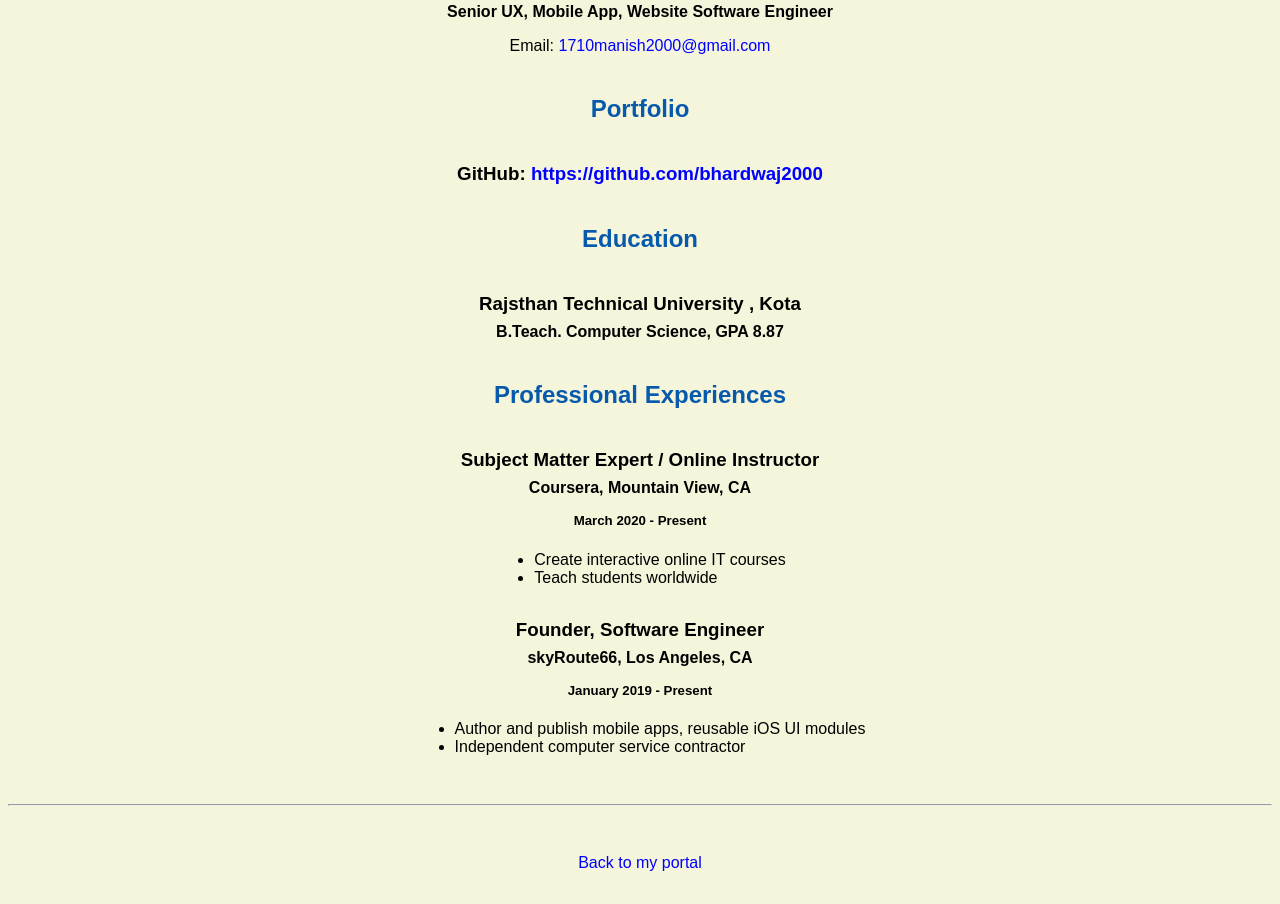
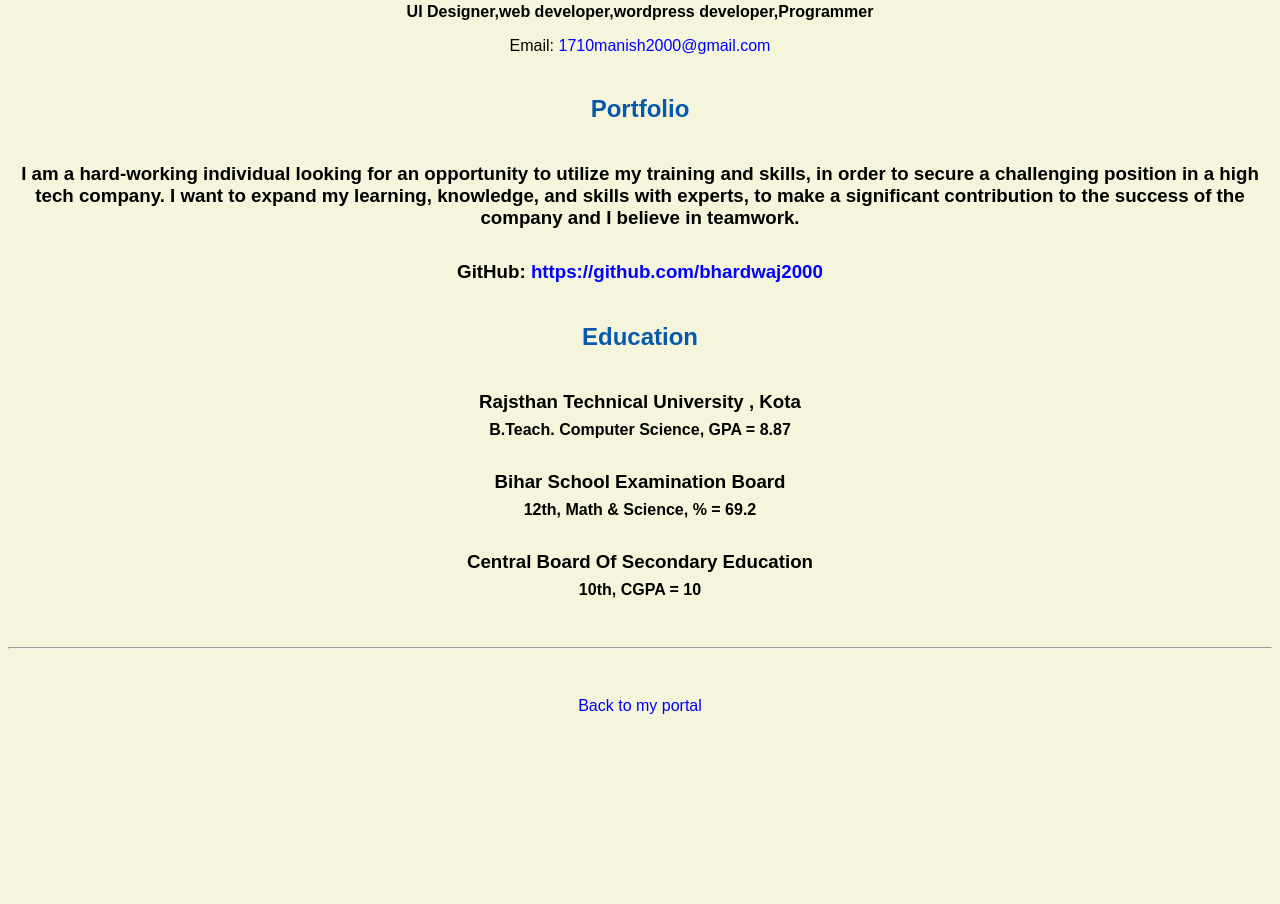
Before and after one commit to bhardwaj2000/bhardwaj2000.github.io, a plain HTML site: page resume.html in a window 1280 px wide. Shown: the part 870-1774 px from the top of the page. After the commit the page ends 1617 px from the top, so only its background shows below. Drawn offline with Linux system fonts and the light colour scheme.

Commit message:
Update resume.html

```diff
--- a/resume.html
+++ b/resume.html
@@ -26,36 +26,24 @@
 
 
     <h1>Manish Kumar's portal</h1>
-    <h4>Senior UX, Mobile App, Website Software Engineer</h4>
+    <h4>UI Designer,web developer,wordpress developer,Programmer</h4>
 
     <p>Email: <a href="mailto:1710manish2000@gmail.com" >1710manish2000@gmail.com</a></p>
     <!-- don't post physical address, personal phone number or other personal information on the web! -->
 
     <h2>Portfolio</h2>
+      <h3>I am a hard-working individual looking for an opportunity to utilize my training and skills, in order to secure a challenging position in a high tech company. I want to expand my learning, knowledge, and skills with experts, to make a significant contribution to the success of the company and I believe in teamwork.</h3>
       <h3>GitHub: <a href="https://github.com/bhardwaj2000" target="_blank">https://github.com/bhardwaj2000</a></h3>
 
     <h2>Education</h2>
 
     <h3>Rajsthan Technical University , Kota</h3>
-    <h4>B.Teach. Computer Science, GPA 8.87</h4>
+    <h4>B.Teach. Computer Science, GPA = 8.87</h4>
+    <h3>Bihar School Examination Board</h3>
+    <h4>12th, Math & Science, % = 69.2</h4>
+    <h3>Central Board Of Secondary Education</h3>
+    <h4>10th, CGPA = 10 </h4>
 
-    <h2>Professional Experiences</h2>
-
-    <h3>Subject Matter Expert / Online Instructor</h3>
-    <h4>Coursera, Mountain View, CA</h4>
-    <h5>March 2020 - Present</h5>
-      <ul>
-        <li>Create interactive online IT courses</li>
-        <li>Teach students worldwide</li>
-      </ul>
-
-    <h3>Founder, Software Engineer</h3>
-    <h4>skyRoute66, Los Angeles, CA</h4>
-    <h5>January 2019 - Present</h5>
-      <ul>
-        <li>Author and publish mobile apps, reusable iOS UI modules</li>
-        <li>Independent computer service contractor</li>
-      </ul>
   </body>
 
   <footer>
```
